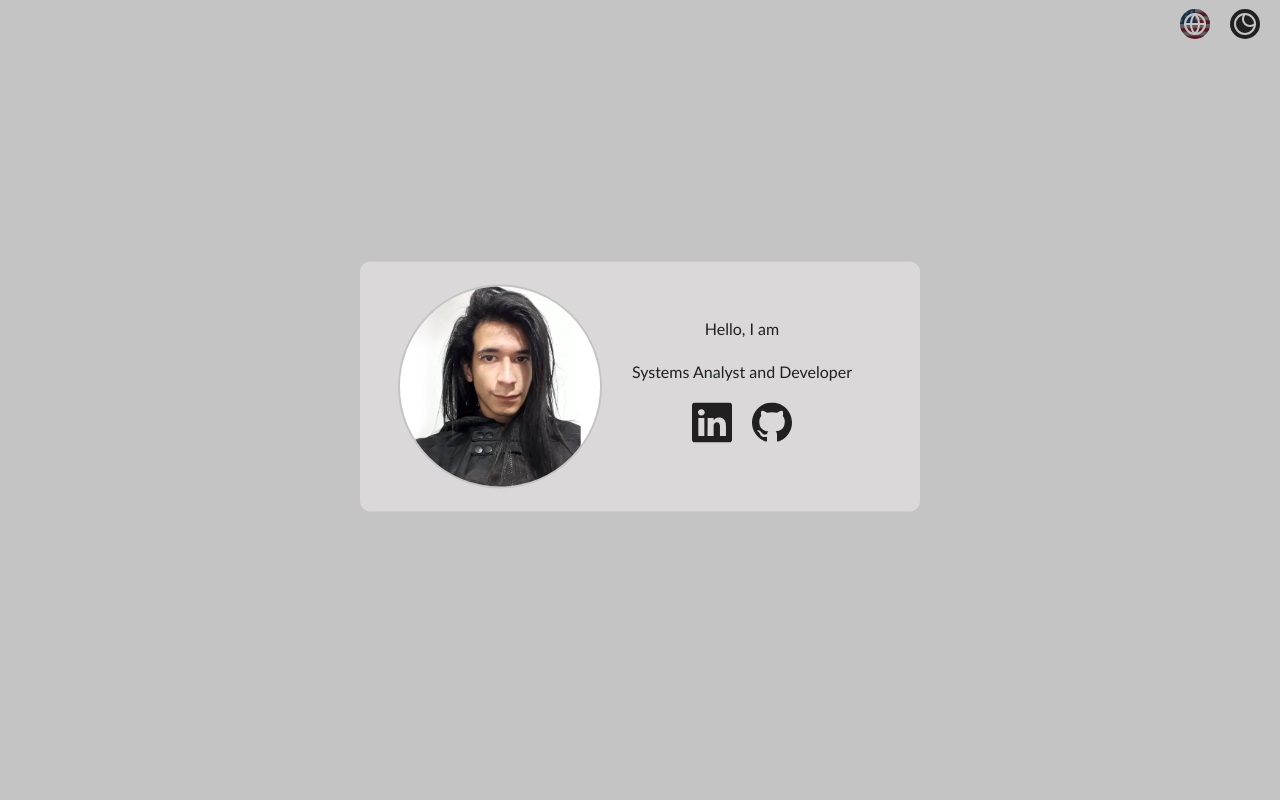
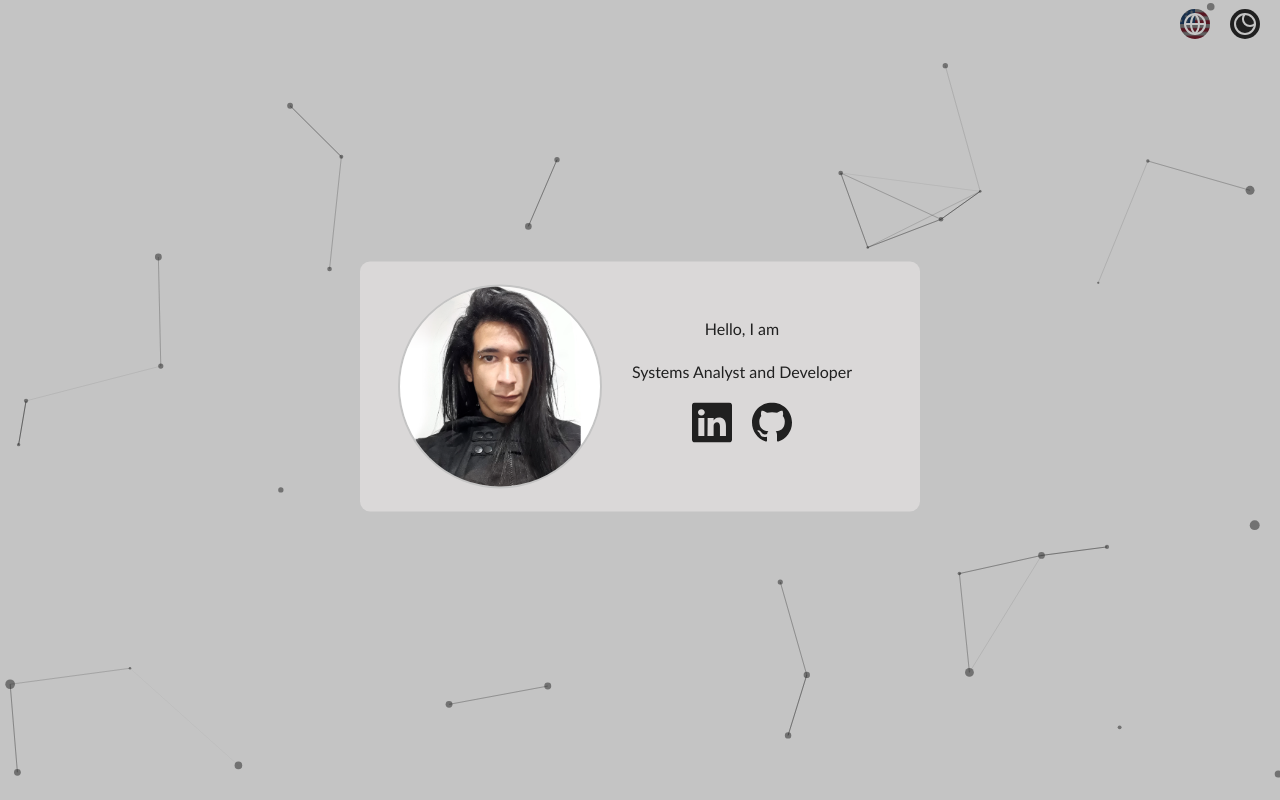
Before and after one commit to matheu5leone/portfolio, a Next.js app: page /portfolio/ in a window 1280 px wide. Built offline with nearby package versions, Linux system fonts and the light colour scheme.

Commit message:
particles

```diff
--- a/src/components/about/about.module.css
+++ b/src/components/about/about.module.css
@@ -60,10 +60,6 @@
     object-fit: cover; /* Faz a imagem cobrir a área da div, cortando se necessário */
 }
 
-.avatarBox:hover {
-    filter: drop-shadow(0 0 20px rgba(125, 251, 255, 0.237));
-}
-
 .greetings {
     font-size: 16px;
 }
--- a/src/components/navbar/Navbar.tsx
+++ b/src/components/navbar/Navbar.tsx
@@ -11,26 +11,11 @@ interface NavbarProps {
   language: boolean;
   switchLanguage: () => void;
   languageToken: LanguageToken;
+  changeTheme: () => void;
 }
 
-export default function Navbar({ language, switchLanguage }: NavbarProps) {
-  const [theme, setTheme] = useState<string | null>(null);
+export default function Navbar({ language, switchLanguage, changeTheme }: NavbarProps) {
   const isEnglish = language;
-
-  useEffect(() => {
-    const savedTheme = localStorage.getItem("theme") || "light";
-    setTheme(savedTheme);
-    document.body.classList.toggle("dark-theme", savedTheme === "dark");
-  }, []);
-
-  const changeTheme = () => {
-    if (theme) {
-      const newTheme = theme === "light" ? "dark" : "light";
-      setTheme(newTheme);
-      document.body.classList.toggle("dark-theme", newTheme === "dark");
-      localStorage.setItem("theme", newTheme);
-    }
-  };
 
   return (
     <main className={style.navbar}>
--- a/src/components/navbar/navbar.module.css
+++ b/src/components/navbar/navbar.module.css
@@ -5,6 +5,7 @@
     align-items: center;
     gap: 20px;
     height: 6vh;
+    z-index: 1;
 }
 .btnTheme {
     display: flex;
@@ -19,6 +20,7 @@
     cursor: pointer;
     transition: opacity 0.3s;
     -webkit-tap-highlight-color: transparent;
+    z-index: 2;
 }
 .btnTheme:hover {
     opacity: 0.8;
--- /dev/null
+++ b/src/components/particles/ParticlesComponent.tsx
@@ -0,0 +1,100 @@
+import { useEffect, useMemo, useState } from "react";
+import Particles, { initParticlesEngine } from "@tsparticles/react";
+import { type Container, type ISourceOptions, MoveDirection, OutMode } from "@tsparticles/engine";
+import { loadSlim } from "@tsparticles/slim";
+
+interface ParticlesComponentProps {
+  isDarkTheme: boolean;
+}
+
+const ParticlesComponent = ({ isDarkTheme }: ParticlesComponentProps) => {
+  const [init, setInit] = useState(false);
+
+  // Initialize the particles engine
+  useEffect(() => {
+    initParticlesEngine(async (engine) => {
+      await loadSlim(engine);
+    }).then(() => {
+      setInit(true);
+    });
+  }, []);
+
+  const options: ISourceOptions = useMemo(
+    () => ({
+      background: {
+        color: {
+          value: isDarkTheme ? "#202020" : "#c4c4c4", // Dark or light background
+        },
+      },
+      fpsLimit: 120,
+      interactivity: {
+        events: {
+          onClick: {
+            enable: true,
+            mode: "push",
+          },
+          onHover: {
+            enable: true,
+            mode: "repulse",
+          },
+        },
+        modes: {
+          push: {
+            quantity: 4,
+          },
+          repulse: {
+            distance: 200,
+            duration: 0.4,
+          },
+        },
+      },
+      particles: {
+        color: {
+          value: isDarkTheme ? "#c4c4c4" : "#202020", // Light or dark particles
+        },
+        links: {
+          color: isDarkTheme ? "#c4c4c4" : "#202020", // Light or dark links
+          distance: 150,
+          enable: true,
+          opacity: 0.5,
+          width: 1,
+        },
+        move: {
+          direction: MoveDirection.none,
+          enable: true,
+          outModes: {
+            default: OutMode.out,
+          },
+          random: false,
+          speed: 6,
+          straight: false,
+        },
+        number: {
+          density: {
+            enable: true,
+          },
+          value: 80,
+        },
+        opacity: {
+          value: 0.5,
+        },
+        shape: {
+          type: "circle",
+        },
+        size: {
+          value: { min: 1, max: 5 },
+        },
+      },
+      detectRetina: true,
+    }),
+    [isDarkTheme], // Re-render the options when the theme changes
+  );
+
+  if (init) {
+    return <Particles id="tsparticles" options={options} />;
+  }
+
+  return <></>;
+};
+
+export default ParticlesComponent;
--- a/src/pages/index.tsx
+++ b/src/pages/index.tsx
@@ -1,12 +1,14 @@
+import { useEffect, useMemo, useState } from "react";
 import style from "@/styles/Home.module.css";
+import ParticlesComponent from "@/components/particles/ParticlesComponent";
 import Navbar from "@/components/navbar/Navbar";
 import About from "@/components/about/About";
 import En from "@/components/intl/En";
 import Pt from "@/components/intl/Pt";
-import { useState, useMemo } from "react";
 
 export default function Home() {
   const [isEnglish, setLanguage] = useState<boolean>(true);
+  const [isDarkTheme, setIsDarkTheme] = useState<boolean>(false);
 
   const languageToken = useMemo(() => {
     return isEnglish ? new En() : new Pt();
@@ -14,9 +16,23 @@ export default function Home() {
 
   const switchLanguage = () => setLanguage(!isEnglish);
 
+  const changeTheme = () => {
+    const newTheme = isDarkTheme ? "light" : "dark";
+    setIsDarkTheme(!isDarkTheme);
+    document.body.classList.toggle("dark-theme", newTheme === "dark");
+    localStorage.setItem("theme", newTheme);
+  };
+
+  useEffect(() => {
+    const savedTheme = localStorage.getItem("theme") || "light";
+    setIsDarkTheme(savedTheme === "dark");
+    document.body.classList.toggle("dark-theme", savedTheme === "dark");
+  }, []);
+
   return (
     <div className={style.container}>
-      <Navbar language={isEnglish} switchLanguage={switchLanguage} languageToken={languageToken} />
+      <Navbar language={isEnglish} switchLanguage={switchLanguage} languageToken={languageToken} changeTheme={changeTheme} />
+      <ParticlesComponent isDarkTheme={isDarkTheme} />
       <section className={style.sectionAbout}>
         <About languageToken={languageToken} />
       </section>
--- a/src/styles/Home.module.css
+++ b/src/styles/Home.module.css
@@ -1,6 +1,10 @@
-.sectionAbout{
+.container {
+  min-height: 100vh;
+  width: 100%;
+}
+.sectionAbout {
   display: flex;
   justify-content: center;
   align-items: center;
-  min-height: calc(100vh - 6vh);
+  min-height: calc(100vh - 6vh); /* Ajuste para garantir que a altura seja 100vh menos 6vh */
 }
```
Also changed, not shown: package.json (+6 -1 lines), src/components/particles/particlesComponent.module.css (added, +7 -0 lines), 1 other file (tests, documents, lock files or other folders).
